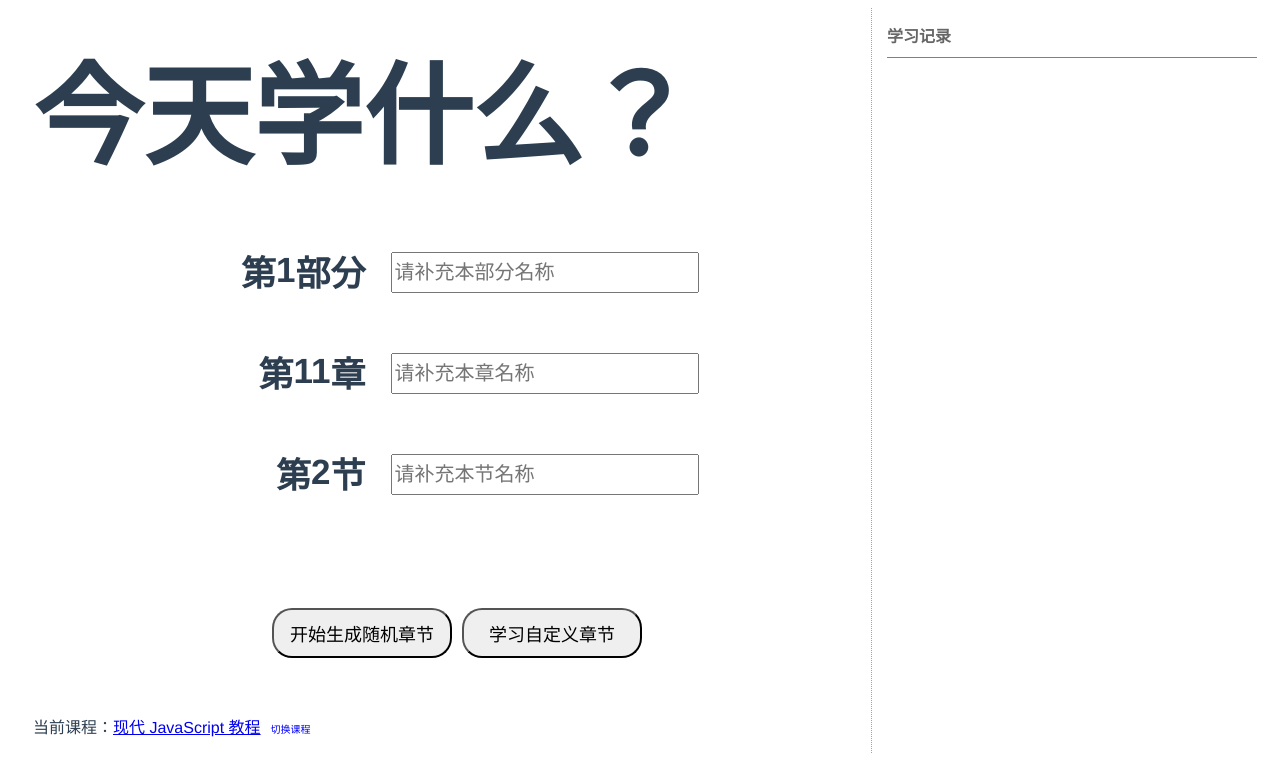
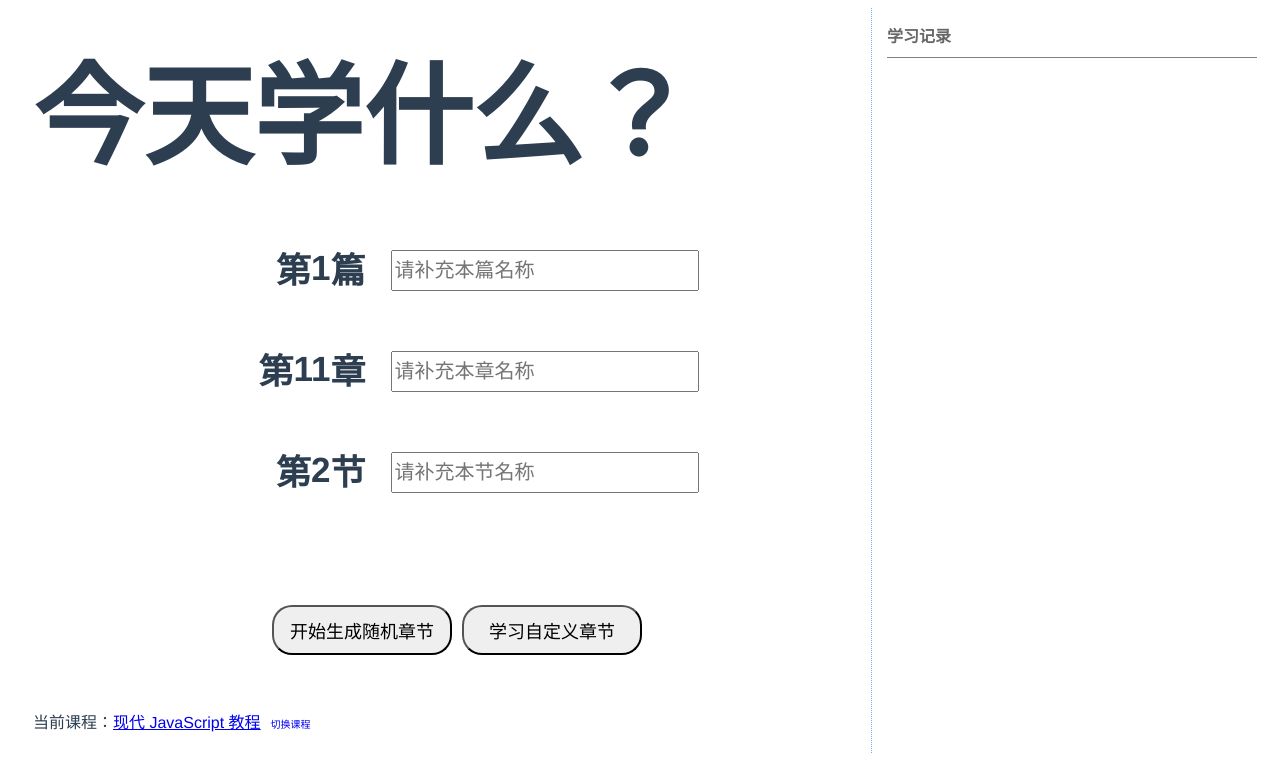
Before and after one commit to lyt2045817743/SparkingGrowth, a Vue app in the folder what_to_study_today/: page / in a window 1280 px wide. Both pictures are taken after a click on the button "开始生成随机章节". Shown: the top 776 px of the page. Built offline with nearby package versions, Linux system fonts and the light colour scheme.

Commit message:
feat: 修改部分文案

```diff
--- a/what_to_study_today/src/pages/Home/index.vue
+++ b/what_to_study_today/src/pages/Home/index.vue
@@ -9,10 +9,10 @@
                 第
                 <input v-if="isCustomer" type="number" v-model="partNo" />
                 <span v-else>{{ partNo }}</span>
-                部分
+                篇
               </div>
               <div class="rii-des">
-                <input v-model="courseTitleMap[`Part${partNo}`]" placeholder="请补充本部分名称" @blur="(value) => updateCourseTitleMap(value, `Part${partNo}`)" />
+                <input v-model="courseTitleMap[`Part${partNo}`]" placeholder="请补充本篇名称" @blur="(value) => updateCourseTitleMap(value, `Part${partNo}`)" />
               </div>
             </div>
             <div class="random-info-item">
@@ -83,6 +83,7 @@
 const courseTitleMap = localStorage.getItem('courseTitleMap') ? reactive(JSON.parse(localStorage.getItem('courseTitleMap'))) : reactive({});
 const studyLog = localStorage.getItem('studyLog') ? reactive(JSON.parse(localStorage.getItem('studyLog'))) : reactive({});
 const courseInfo = {
+  id: 1,
   name: '现代 JavaScript 教程',
   url: 'https://zh.javascript.info/',
   type: 1,
@@ -137,7 +138,7 @@
 
 function updateStudyLog() {
   if (!courseTitleMap[`Part${partNo.value}`] || !courseTitleMap[`Part${partNo.value}.${chapterNo.value}`] || !courseTitleMap[`Part${partNo.value}.${chapterNo.value}.${sectionNo.value}`]) {
-    alert('请先输入课程名称');
+    alert('请先输入章节名称');
   } else {
     const todayStr = dayjs().format('YYYY-MM-DD');
     const courseItem = {
@@ -176,7 +177,7 @@
 }
 .main {
   display: flex;
-  min-height: 750px;
+  min-height: 700px;
 }
 article {
   flex: 1;
```
